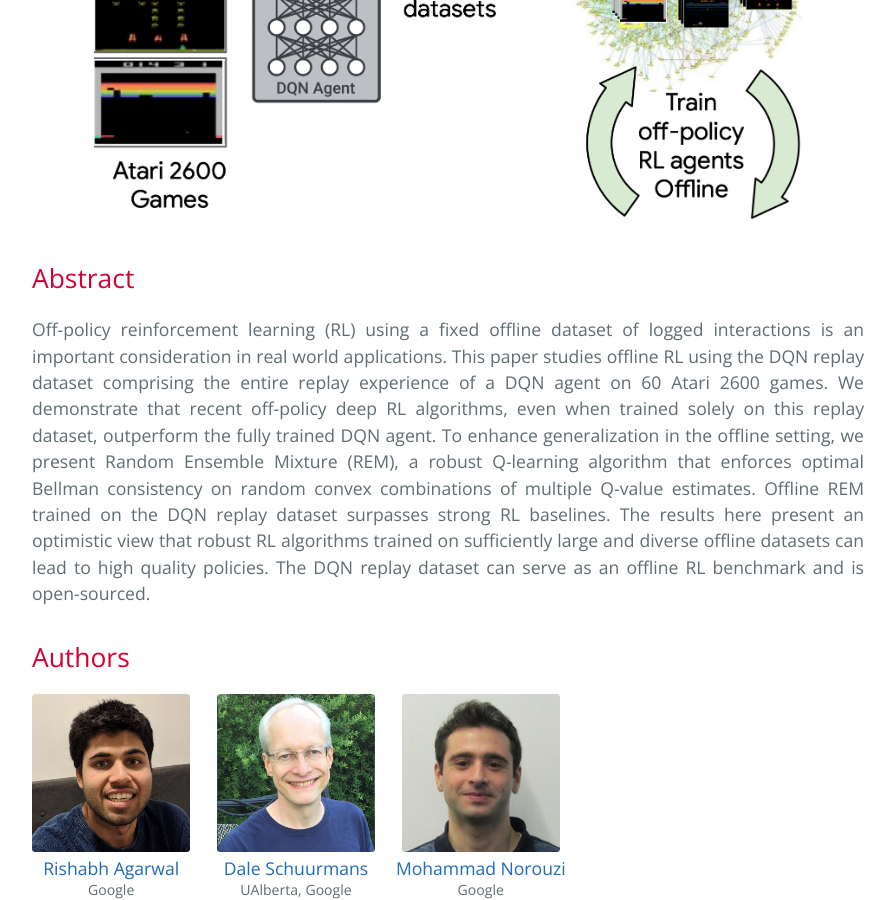
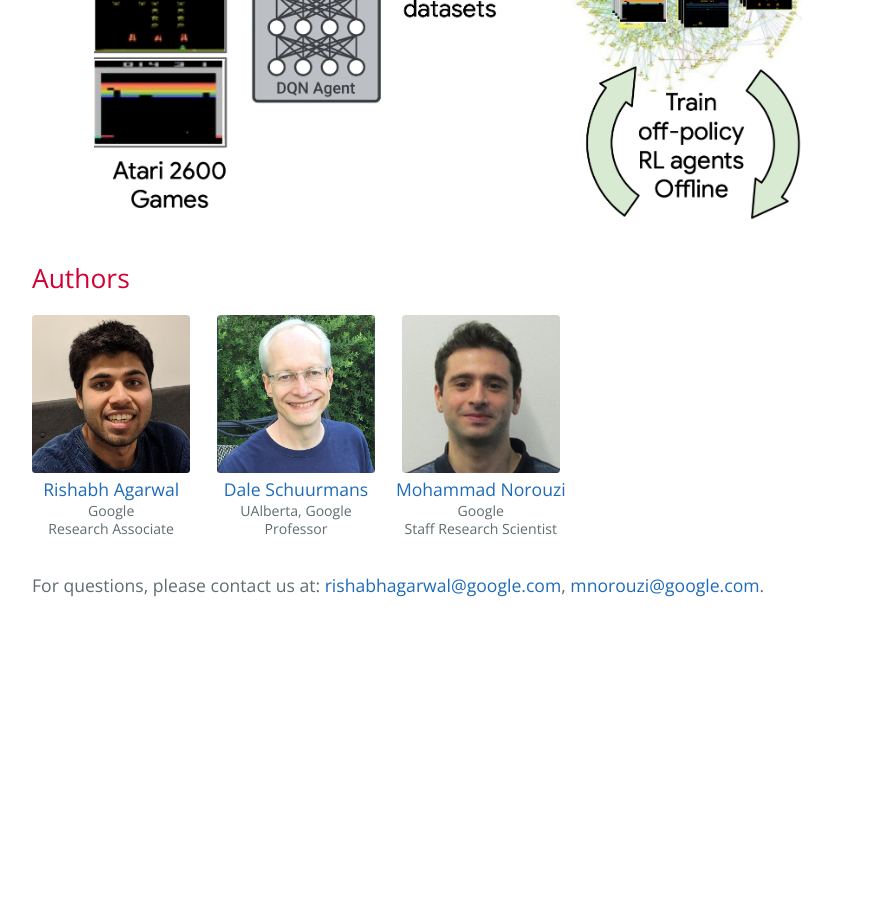
Before and after one commit to satbird/satbird.github.io, a Jekyll site: the page built from index.md, in a window 1280 px wide and 900 px high, scrolled down 1874 px. Shown: the whole window, without its empty margins (192-1087 px from the left). Built offline with Jekyll 4.4.1, drawn with Linux system fonts in a browser that asks for light colours; after the commit the page ends 2522 px from its top, so only the background shows below that.

Commit message:
Update index.md

```diff
--- a/index.md
+++ b/index.md
@@ -51,13 +51,6 @@ agent's previous action again, instead of the agent's new action.
 
 <p class="cover" align="center"> <img src="assets/draw_off.png" width="85%" /> </p>
 
-## Abstract
-
-Off-policy reinforcement learning (RL) using a fixed offline dataset of logged interactions is an important consideration in real world applications. This paper studies offline RL using the DQN replay dataset comprising the entire replay experience of a DQN agent on 60 Atari 2600 games. We demonstrate that recent off-policy deep RL algorithms, even when trained solely on this replay dataset, outperform the fully trained DQN agent. To enhance generalization in the offline setting, we present Random Ensemble Mixture (REM), a robust Q-learning algorithm that enforces optimal Bellman consistency on random convex combinations of multiple Q-value estimates. Offline REM trained on the DQN replay dataset surpasses strong RL baselines. The results here present an optimistic view that robust RL algorithms trained on sufficiently large and diverse offline datasets can lead to high quality policies. The DQN replay dataset can serve as an offline RL benchmark and is open-sourced.
-
-
-
-
 ## Authors
 
 <div style="text-align: left;">
```
